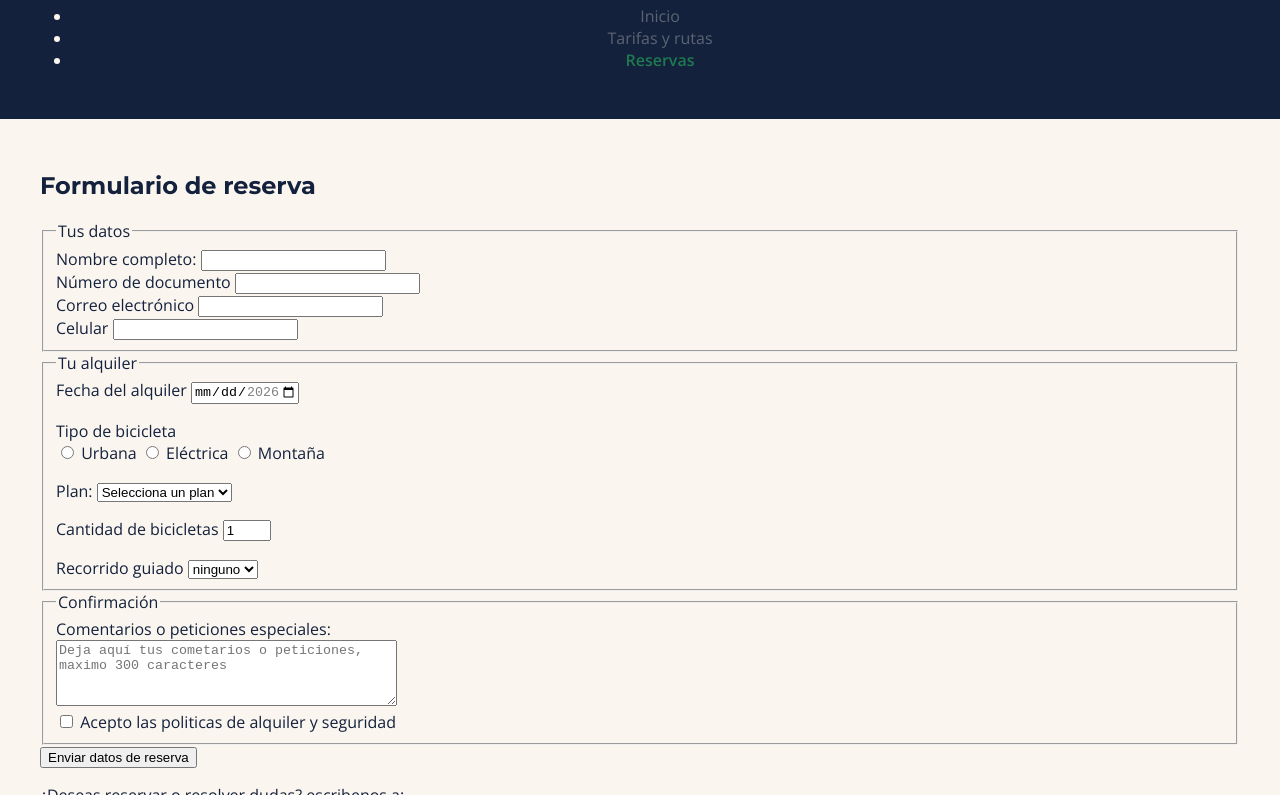
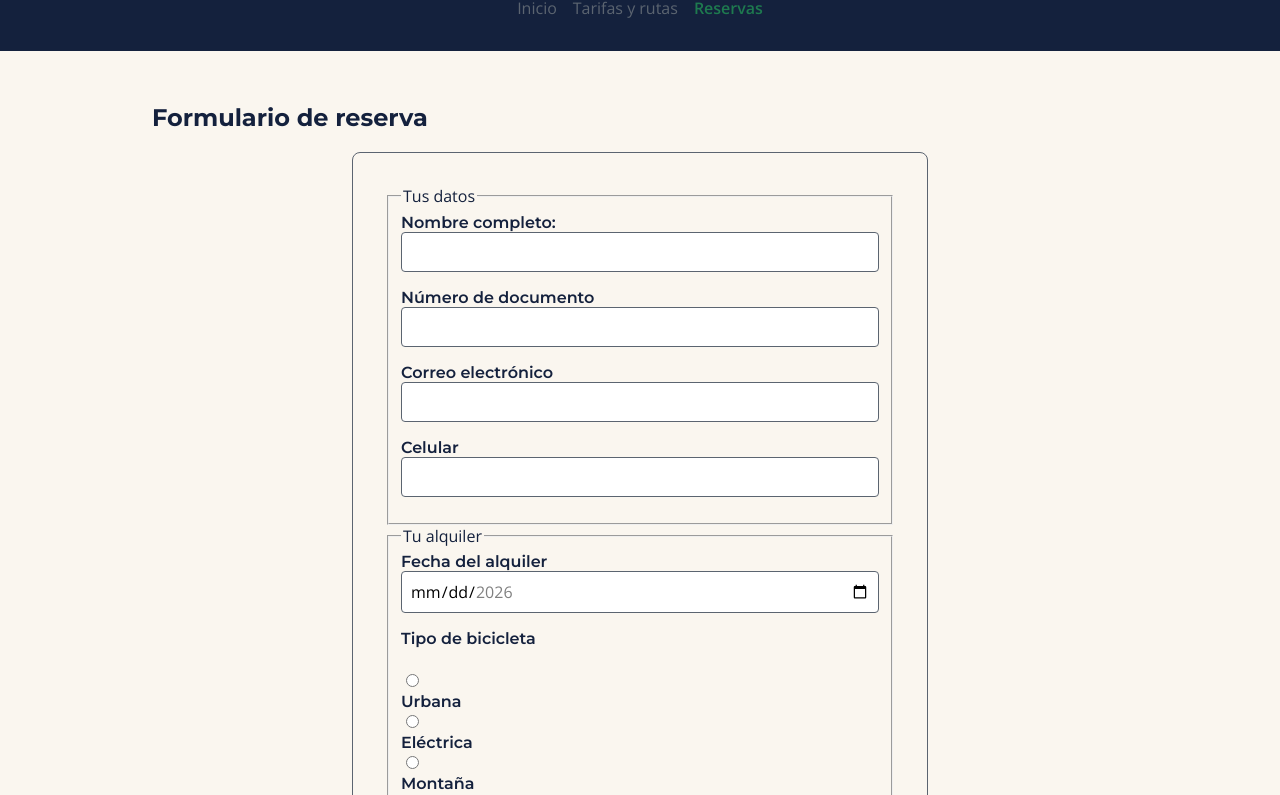
Before and after one commit to estebancano0598/Repositorio-Esteban-Cano, a plain HTML site: page Rueda-libre/paginas/reservas.html in a window 1280 px wide. Shown: the part 103-898 px from the top of the page. Drawn offline with nearby package versions, Linux system fonts and the light colour scheme.

Commit message:
Feat: sitio con el modelo de caja aplicado a tarjetas, tablas, formulario y contenedor principal.

```diff
--- a/Rueda-libre/CSS/styles.css
+++ b/Rueda-libre/CSS/styles.css
@@ -98,3 +98,127 @@ main img {
     box-shadow: 0 4px 8px rgba(0, 0, 0, 0.1);
     margin: var(--espacio-md) 0;
 }
+
+
+*, *::before, *::after {
+    box-sizing: border-box;
+}
+
+main {
+    max-width: 65rem;
+    margin: 0 auto;
+    padding: var(--espacio-lg);
+}
+
+.portada, header {
+    min-height: 10vh;
+}
+
+
+.tarjeta-servicio {
+    background-color: var(--crema);
+    border: 1px solid var(--gris-asfalto);
+    border-radius: 8px;
+    padding: var(--espacio-md);
+    margin-bottom: var(--espacio-lg);
+    box-shadow: 0 4px 6px rgba(0, 0, 0, 0.05);
+}
+
+
+.tarjeta-servicio img {
+    width: 100%;
+    height: auto;
+    border-radius: 4px;
+    margin-bottom: var(--espacio-sm);
+}
+
+.tarjeta-servicio h3 {
+    font-family: var(--font-titulo);
+    color: var(--azul-noche);
+    margin-top: 0;
+    margin-bottom: var(--espacio-sm);
+}
+
+
+table {
+    width: 100%;
+    border-collapse: collapse;
+    margin-bottom: var(--espacio-lg);
+    background-color: var(--crema);
+}
+
+th, td {
+    padding: var(--espacio-sm) var(--espacio-md);
+    text-align: left;
+    border: 1px solid var(--gris-asfalto);
+}
+
+th {
+    background-color: var(--azul-noche);
+    color: var(--crema);
+    font-family: var(--font-titulo);
+}
+
+
+tr:nth-child(even) {
+    background-color: rgba(0, 0, 0, 0.02);
+}
+
+
+form {
+    background-color: var(--crema);
+    border: 1px solid var(--gris-asfalto);
+    border-radius: 8px;
+    padding: var(--espacio-lg);
+    max-width: 36rem;
+    margin: 0 auto;
+}
+
+.grupo-formulario {
+    margin-bottom: var(--espacio-md);
+}
+
+label {
+    display: block;
+    font-family: var(--font-titulo);
+    color: var(--azul-noche);
+    margin-bottom: var(--espacio-xs);
+    font-weight: 600;
+}
+
+input[type="text"],
+input[type="email"],
+input[type="tel"],
+input[type="date"],
+select,
+textarea {
+    width: 100%;
+    padding: var(--espacio-sm);
+    border: 1px solid var(--gris-asfalto);
+    border-radius: 4px;
+    font-family: inherit;
+    font-size: 1rem;
+    background-color: #ffffff;
+}
+
+
+input:focus,
+select:focus,
+textarea:focus {
+    outline: 2px solid var(--naranja-pedal);
+    border-color: transparent;
+}
+
+
+#menu {
+    list-style: none;
+    padding: 0;
+    margin: 0;
+    display: flex;
+    justify-content: center;
+    gap: var(--espacio-md);
+}
+
+#menu li {
+    display: inline-block;
+}
--- a/Rueda-libre/paginas/reservas.html
+++ b/Rueda-libre/paginas/reservas.html
@@ -14,9 +14,9 @@
     <h1>Reserva tu bicicleta</h1>
         <nav>
             <ul id="menu">
-                <li><a href="../index.html">Inicio</a></li>
-                <li><a href="tarifas.html">Tarifas y rutas</a></li>
-                <li><a href="reservas.html" class="activo">Reservas</a></li>
+                <a href="../index.html">Inicio</a>
+                <a href="tarifas.html">Tarifas y rutas</a>
+                <a href="reservas.html" class="activo">Reservas</a>
             </ul>
         </nav>
   </header>
@@ -26,23 +26,22 @@
   <form action="#" method="post">
     <fieldset>
      <legend>Tus datos</legend>
-
-     <div>
+     <div class="grupo-formulario">
       <label for="nombre">Nombre completo:</label>
-      <input type="nombre" id="nombre" name="nombre" required minlength="3">
+      <input type="text" id="nombre" name="nombre" required minlength="3">
      </div>
 
-     <div>
+     <div class="grupo-formulario">
       <label for="documento">Número de documento</label>
       <input type="text" id="documento" name="documento" required pattern="[0-9]{6,10}" title="Debe tener solo números, entre 6 y 10 dígitos">
      </div>
 
-     <div>
+     <div class="grupo-formulario">
       <label for="correo">Correo electrónico</label>
       <input type="email" id="correo" name="correo" required>
      </div>
 
-     <div>
+     <div class="grupo-formulario">
       <label for="celular">Celular</label>
       <input type="tel" id="celular" name="celular" required pattern="3[0-9]{9}" title="Debe de tener 10 dígitos y empezar por el número 3 (Ej: 3001234567)">
      </div>
@@ -51,12 +50,12 @@
     <fieldset>
       <legend>Tu alquiler</legend>
 
-      <div>
+      <div class="grupo-formulario">
         <label for="fecha">Fecha del alquiler</label>
         <input type="date" id="fecha" name="fecha" min="2026-11-01" max="2026-12-31" required>
       </div>
       <p></p>
-      <div>
+      <div class="grupo-formulario">
         <label>Tipo de bicicleta</label><br>
         <input type="radio" id="urbana" name="tipo_bicicleta" value="urbana" required>
         <label for="urbana">Urbana</label>
@@ -77,12 +76,12 @@
         </select>
       </div>
       <p></p>
-      <div>
+      <div class="grupo-formulario">
         <label for="cantidad">Cantidad de bicicletas</label>
         <input type="number" id="cantidad" name="cantidad" min="1" max="6" value="1" required>
       </div>
       <p></p>
-      <div>
+      <div class="grupo-formulario">
         <label for="recorrido">Recorrido guiado</label>
         <select id="recorrido" name="recorrido">
           <option value="ninguno">ninguno</option>
@@ -96,18 +95,18 @@
     <fieldset>
       <legend>Confirmación</legend>
 
-      <div>
+      <div class="grupo-formulario">
         <label for="comentaarios">Comentarios o peticiones especiales:</label><br>
         <textarea id="Comentarios" name="comentarios" rows="4" cols="40" maxlength="300" placeholder="Deja aquí tus cometarios o peticiones, maximo 300 caracteres"></textarea>
       </div>
 
-      <div>
+      <div class="grupo-formulario">
         <input type="checkbox" id="politicas" name="politicas" required>
         <label for="politicas">Acepto las politicas de alquiler y seguridad</label>
       </div>
     </fieldset>
 
-    <div>
+    <div class="grupo-formulario">
       <button type="submit">Enviar datos de reserva</button>
     </div>
   </form>
```
Also changed, not shown: Rueda-libre/index.html (+14 -10 lines), Rueda-libre/paginas/tarifas.html (+4 -4 lines).
